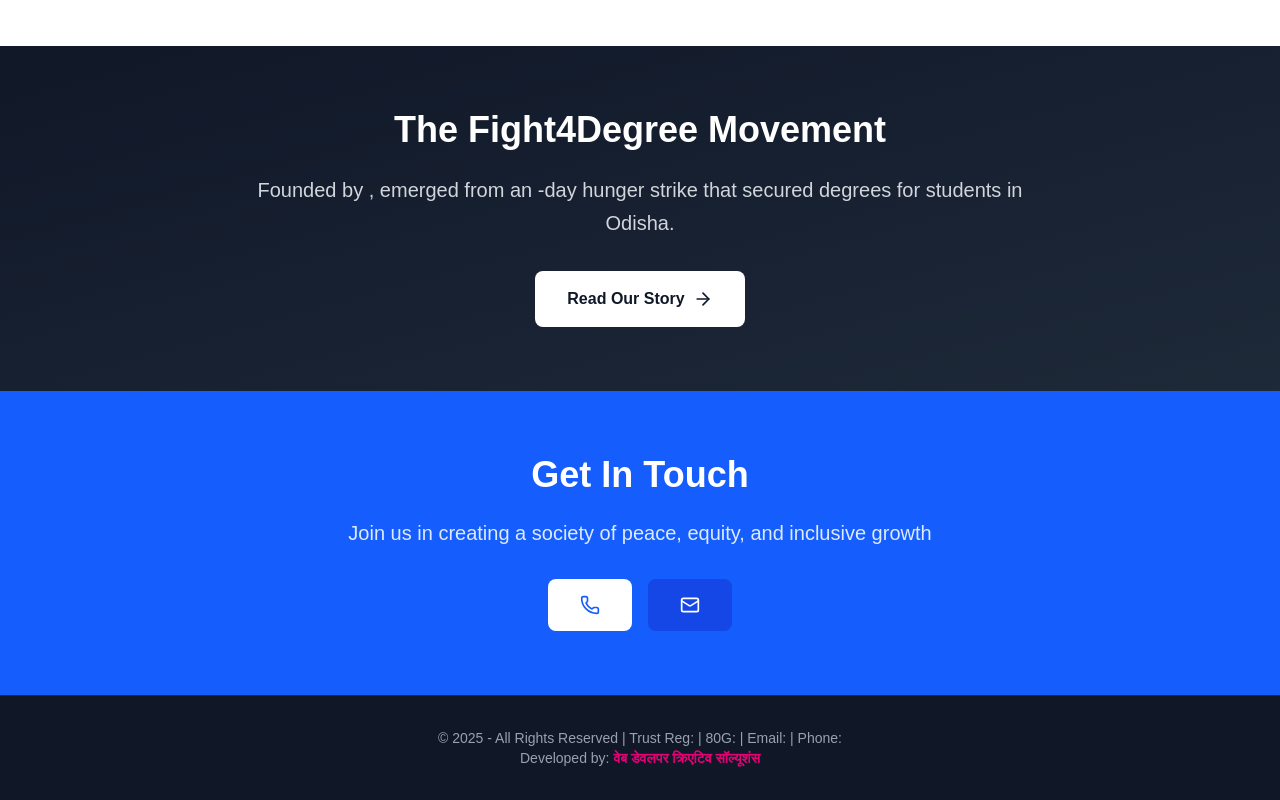
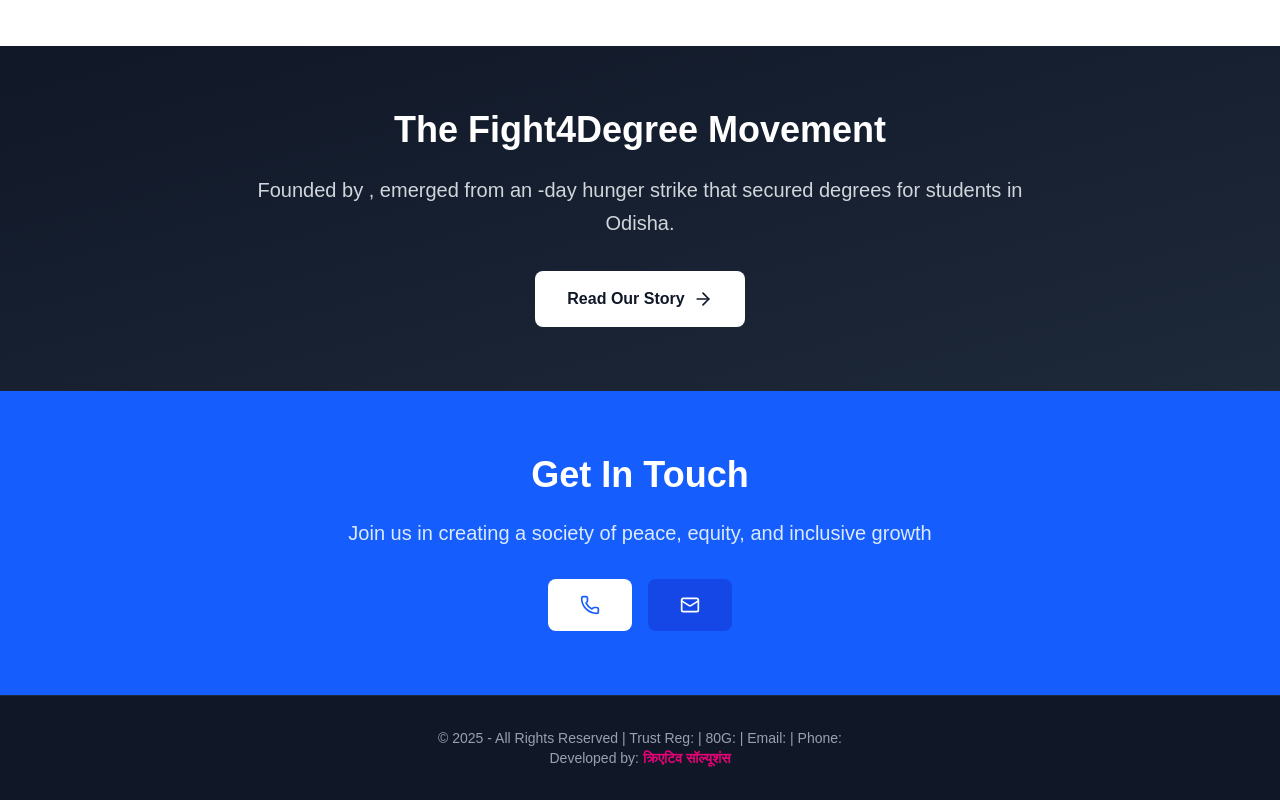
Before and after one commit to kp1153/strishakti, a Next.js app: page / in a window 1280 px wide. Shown: the part 2086-2886 px from the top of the page. Built offline with nearby package versions, Linux system fonts and the light colour scheme.

Commit message:
force deploy

```diff
--- a/components/Footer.js
+++ b/components/Footer.js
@@ -19,7 +19,7 @@ const Footer = () => {
             rel="noopener noreferrer"
             className="font-bold text-pink-600 hover:text-blue-700 transition duration-300" // गुलाबी रंग और बोल्ड
           >
-            वेब डेवलपर क्रिएटिव सॉल्यूशंस
+            क्रिएटिव सॉल्यूशंस
           </a>
         </p>
       </div>
```
